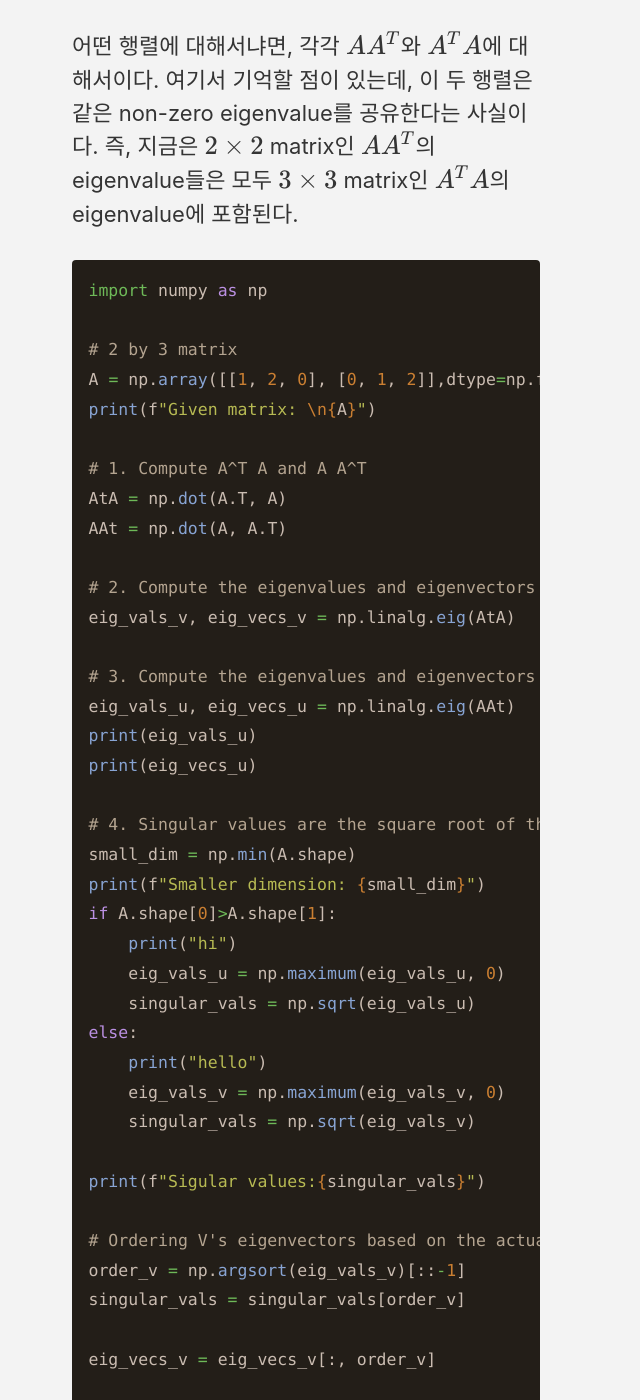
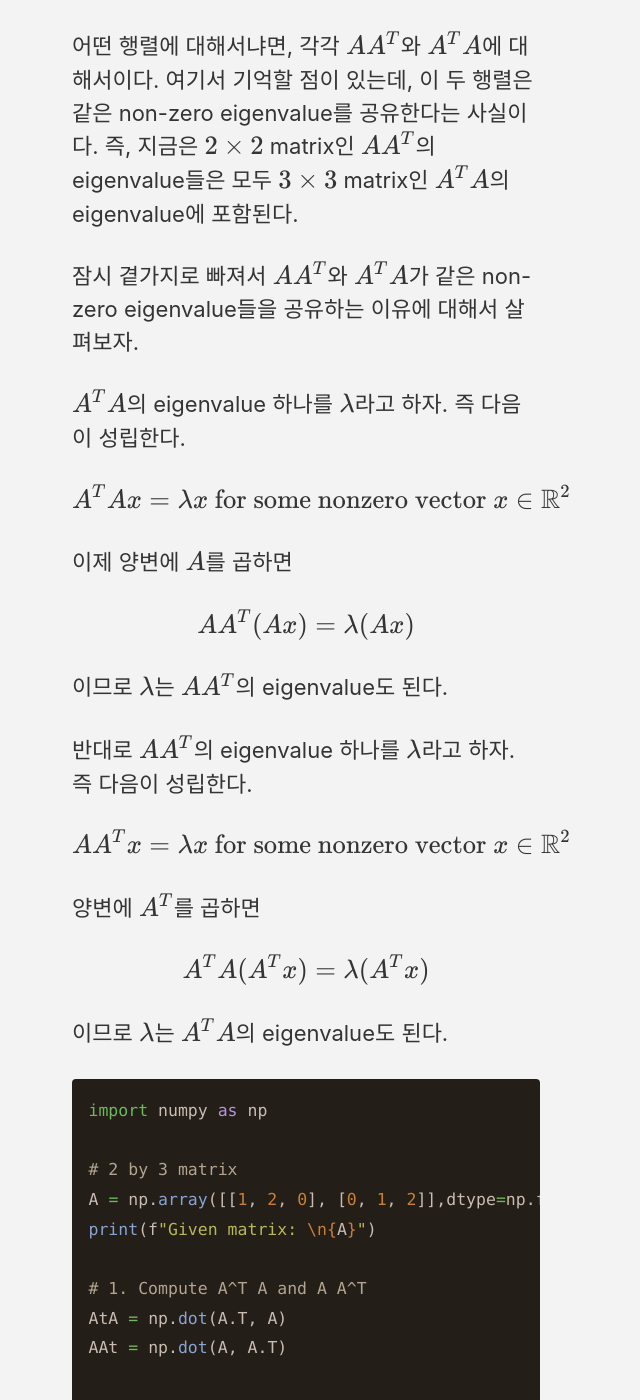
Before and after one commit to eunsuhKim/-eunsuh96-.github.io, a Jekyll site: the page built from _posts/2023-10-11-svd-from-scratch.md, in a window 1280 px wide and 1400 px high, scrolled down 1876 px. Shown: the whole window, without its empty margins (334-974 px from the left). Built offline with Jekyll 4.4.1, drawn with Linux system fonts in a browser that asks for light colours; cached includes are drawn as plain includes; nearby versions of some CDN libraries.

Commit message:
svd writing

````diff
--- a/_posts/2023-10-11-svd-from-scratch.md
+++ b/_posts/2023-10-11-svd-from-scratch.md
@@ -31,6 +31,29 @@ singular value decomposition from scratch with python
 먼저, \(U\)와 \(V\)의 재료가 될 eigenvector들과 \(\Sigma\)의 재료가 될 eigenvalue들을 구해야 한다.
 
 어떤 행렬에 대해서냐면, 각각 \(AA^T\)와 \(A^TA\)에 대해서이다. 여기서 기억할 점이 있는데, 이 두 행렬은 같은 non-zero eigenvalue를 공유한다는 사실이다. 즉, 지금은 \(2\times 2\) matrix인 \(AA^T\)의 eigenvalue들은 모두 \(3\times 3\) matrix인 \(A^TA\)의 eigenvalue에 포함된다.
+
+잠시 곁가지로 빠져서 \(AA^T\)와 \(A^TA\)가 같은 non-zero eigenvalue들을 공유하는 이유에 대해서 살펴보자.
+
+\(A^TA\)의 eigenvalue 하나를 \(\lambda\)라고 하자. 즉 다음이 성립한다.
+
+\[A^TAx = \lambda x\text{ for some nonzero vector }x\in\mathbb{R}^2\]
+
+이제 양변에 \(A\)를 곱하면
+
+\[AA^T(Ax) = \lambda (Ax)\]
+
+이므로 \(\lambda\)는 \(AA^T\)의 eigenvalue도 된다.
+
+반대로 \(AA^T\)의 eigenvalue 하나를 \(\lambda\)라고 하자. 즉 다음이 성립한다.
+
+\[AA^Tx = \lambda x\text{ for some nonzero vector }x\in\mathbb{R}^2\]
+
+양변에 \(A^T\)를 곱하면
+
+\[A^TA(A^Tx)=\lambda(A^Tx)\]
+
+이므로 \(\lambda\)는 \(A^TA\)의 eigenvalue도 된다.
+
 
 ```python
 import numpy as np
````
